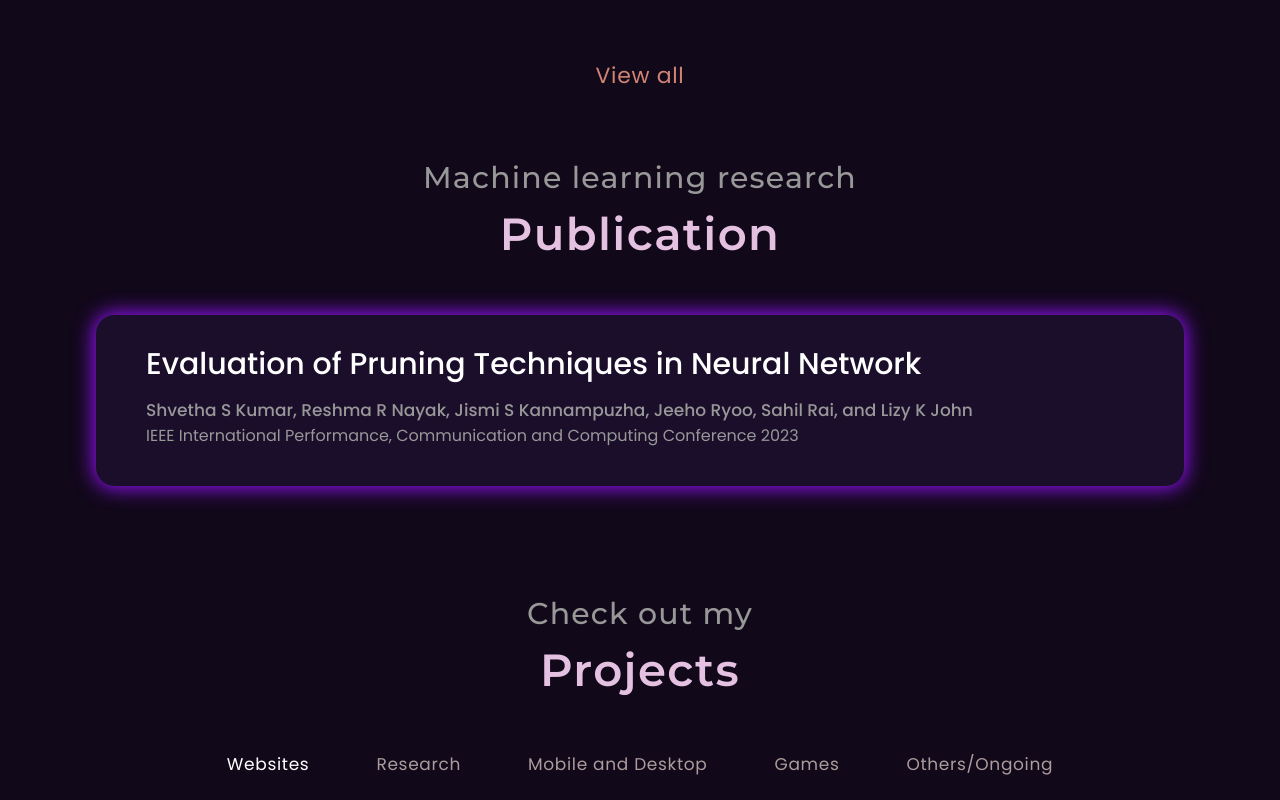
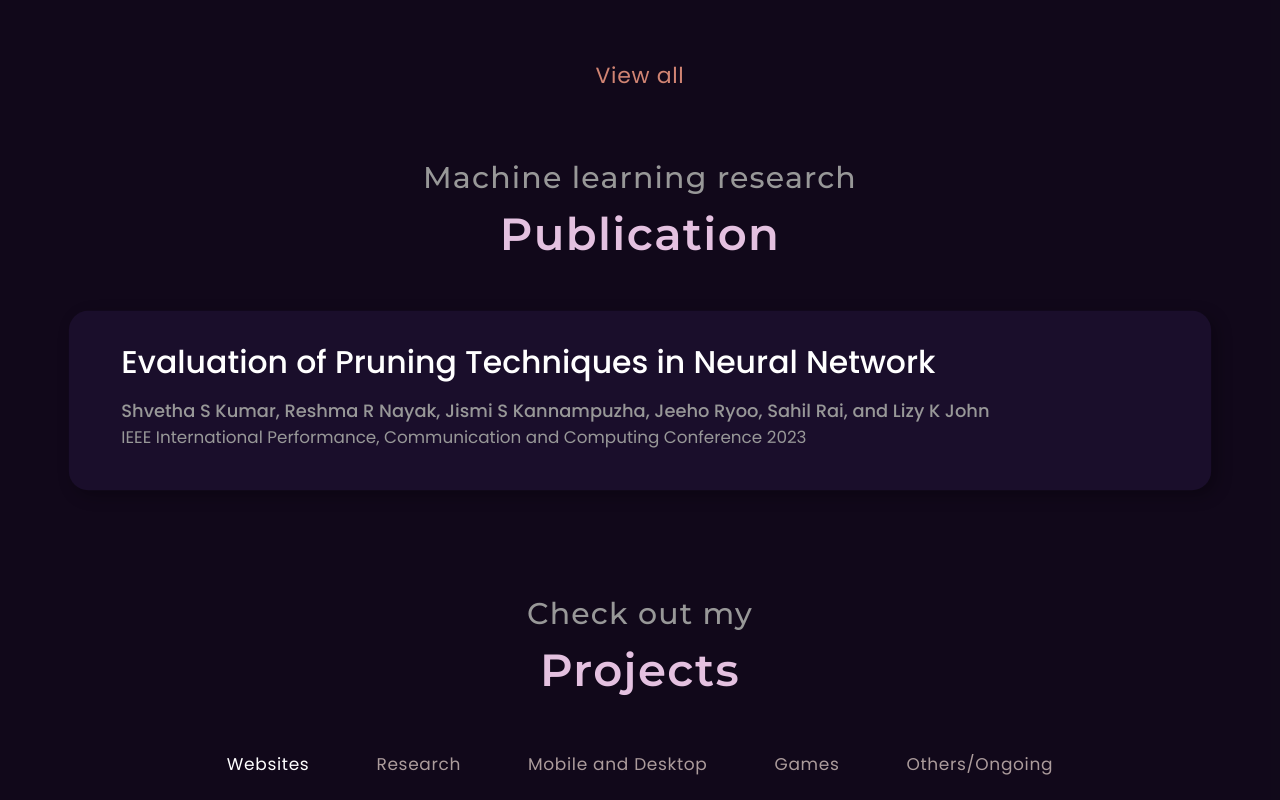
Before and after one commit to Rai-Sahil/Portfolio-React, a React (Create React App) app: page / in a window 1280 px wide. In both pictures the pointer is over the element 640 px from the left and 1816 px from the top of the page. Shown: the part 1416-2216 px from the top of the page. Built offline with nearby package versions, Linux system fonts and the light colour scheme; a web font is replaced by a local one.

Commit message:
Publication glow removed and hover added

```diff
--- a/src/Pages/Publication/Publication.css
+++ b/src/Pages/Publication/Publication.css
@@ -7,7 +7,12 @@
     padding: 12px 0px 3cqw 0px;
     box-shadow: '2.048666000366211px 0px 13.316329002380371px rgba(0, 0, 0, 0.25)';
     border-radius: 18.44px;
-    box-shadow: 0px 0px 20px 2px #9712FF;
+    transition: transform 0.3s, box-shadow 0.3s;
+}
+
+.publication-card:hover {
+    transform: scale(1.05); /* Increase size by 5% on hover */
+    box-shadow: 5px 5px 15px rgba(0, 0, 0, 0.3); /* Change the shadow on hover */
 }
 
 .link {
```
